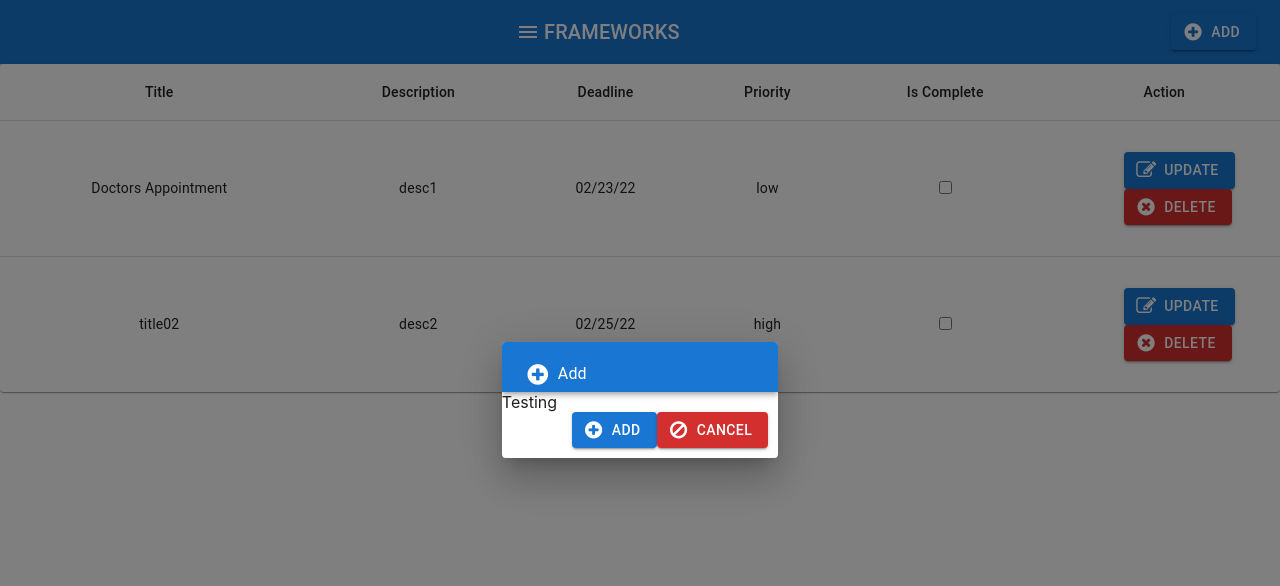
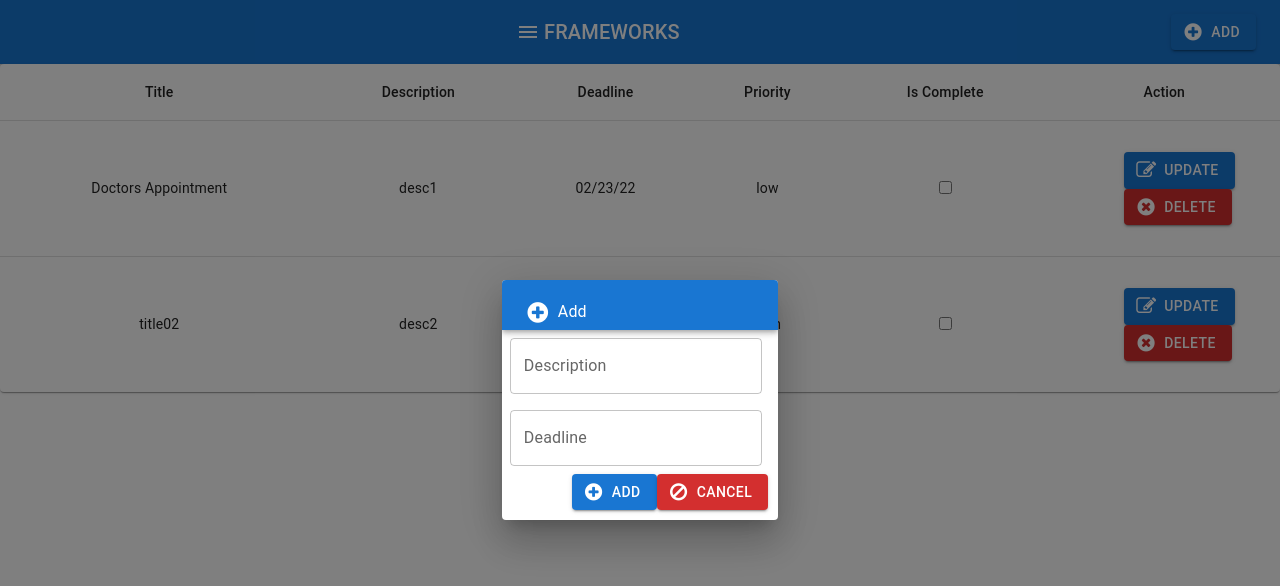
Before and after one commit to lat71/to-do-app, a React (Create React App) app: page / in a window 1280 px wide. Both pictures are taken after a click on the button "ADD". Shown: the top 586 px of the page. Built offline with nearby package versions, Linux system fonts and the light colour scheme; a small style sheet from the web is missing.

Commit message:
Implemented Description textbox

```diff
--- a/src/components/SimpleDialog.js
+++ b/src/components/SimpleDialog.js
@@ -4,6 +4,8 @@ import Icon from '@mui/material/Icon';
 import Toolbar from '@mui/material/Toolbar';
 import Typography from '@mui/material/Typography';
 import AppBar from '@mui/material/AppBar';
+import Box from '@mui/material/Box';
+import TextField from '@mui/material/TextField';
 
 export default function SimpleDialog(props) {
     const { title, titleIcon, allowTitle, onClose, open } = props;
@@ -22,7 +24,30 @@ export default function SimpleDialog(props) {
             </Typography>
             </Toolbar>
         </AppBar>
-        Testing
+        <Box
+            component="form"
+            sx={{
+            '& .MuiTextField-root': { m: 1, width: '25ch' },
+            }}
+            noValidate
+            autoComplete="off">
+            <div>
+                <TextField
+                id="outlined-required"
+                label="Description"
+                // defaultValue="Enter a Description"
+                placeholder='Enter a Description'
+                margin='normal'
+                />
+                <br/>
+                <TextField
+                id="outlined-required"
+                label="Deadline"
+                placeholder="Fix this w calendar"
+                />
+                <br/>
+            </div>
+        </Box>
         <div className='dialogBtnsContainer'>
             <Button variant="contained" color="primary"
                     startIcon={<Icon className={titleIcon} />}
```
